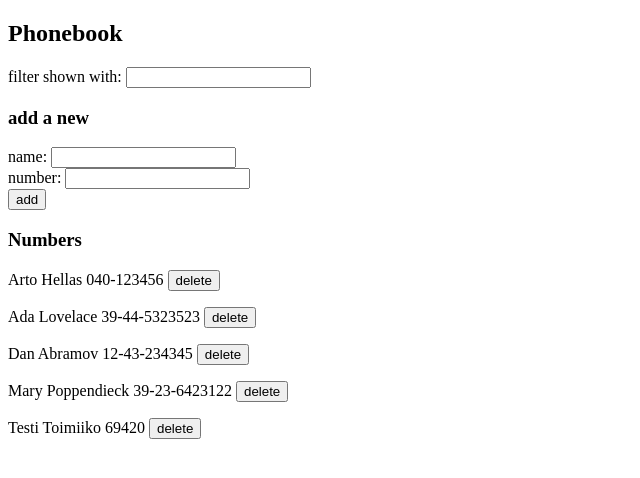
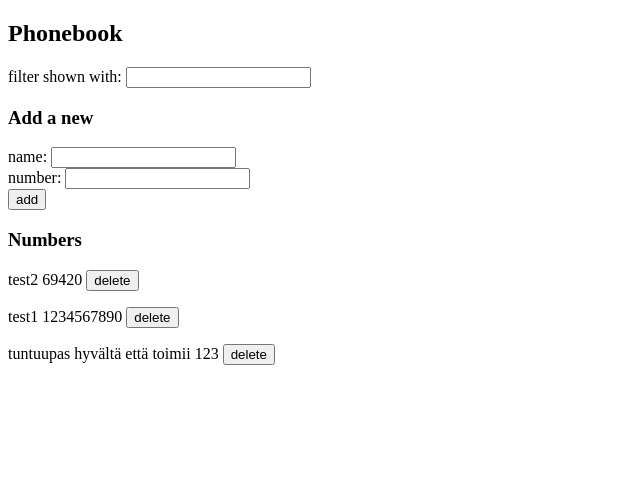
Before and after one commit to Seakorv/FullStackOpen, a React (Vite) app in the folder osa2/puhelinluettelo/: page / in a window 1280 px wide. Shown: the top 478 px of the page, without its empty margins (0-640 px from the left). Built offline with nearby package versions, Linux system fonts and the light colour scheme; data requests are answered from the project's data file.

Commit message:
2d tehty loppuun

```diff
--- a/osa2/puhelinluettelo/db.json
+++ b/osa2/puhelinluettelo/db.json
@@ -1,29 +1,19 @@
 {
   "persons": [
     {
-      "name": "Arto Hellas",
-      "number": "040-123456",
-      "id": "1"
+      "id": "a923",
+      "name": "test2",
+      "number": "69420"
     },
     {
-      "name": "Ada Lovelace",
-      "number": "39-44-5323523",
-      "id": "2"
+      "id": "2414",
+      "name": "test1",
+      "number": "1234567890"
     },
     {
-      "name": "Dan Abramov",
-      "number": "12-43-234345",
-      "id": "3"
-    },
-    {
-      "name": "Mary Poppendieck",
-      "number": "39-23-6423122",
-      "id": "4"
-    },
-    {
-      "id": "33e0",
-      "name": "Testi Toimiiko",
-      "number": "69420"
+      "id": "2509",
+      "name": "tuntuupas hyvältä että toimii",
+      "number": "123"
     }
   ]
 }
--- a/osa2/puhelinluettelo/src/App.jsx
+++ b/osa2/puhelinluettelo/src/App.jsx
@@ -22,11 +22,13 @@ const App = () => {
     const person = persons.find(n => n.id === id)
     console.log("delete painettu")
 
-    personService
-      .deleteMe(id , person)
-      .then(returnedPerson => {
-        setPersons(persons.map(person => person.id !== id ? person : returnedPerson))
-      })
+    if (window.confirm(`Delete ${person.name} ?`)) {
+      personService
+        .deleteMe(id)
+        .then(returnedPerson => {
+          setPersons(persons.map(person => person.id !== id ? person : returnedPerson))
+        })
+    }
   }
 
   const addPerson = (event) => {
@@ -39,7 +41,22 @@ const App = () => {
     console.log(`${personObject.name} is the name`)
 
     if (persons.map(person => person.name).includes(personObject.name)) {
-      alert(`${personObject.name} is already added to phonebook`)
+      if (window.confirm(`${personObject.name} is already added to phonebook, replace the old number with a new one?`)) {
+        const thisPerson = persons.find(p => p.name === personObject.name)
+        const changedPerson = {...thisPerson, number: newNumber}
+        personService
+          .update(thisPerson.id, changedPerson)
+          .then(returnedPerson => {
+            setPersons(persons.map(person => person.id !== thisPerson.id ? person : returnedPerson))
+            })
+          .catch(error => {
+            alert(
+              "Problems with editing number. Nothing will be changed."
+            )
+          })
+      }
+      setNewName('')
+      setNewNumber('')
       return
     }
 
@@ -74,7 +91,7 @@ const App = () => {
         handleFilterChange={handleFilterChange}
       />
 
-      <h3>add a new</h3>
+      <h3>Add a new</h3>
 
       <PersonForm
         addPerson={addPerson}
--- a/osa2/puhelinluettelo/src/components/Persons.jsx
+++ b/osa2/puhelinluettelo/src/components/Persons.jsx
@@ -7,7 +7,7 @@ const Persons = (props) => {
           {' '}
           {person.number}
           {' '}
-          <button onClick={props.deletePerson}>{'delete'}</button>
+          <button onClick={() => props.deletePerson(person.id)}>{'delete'}</button>
         </p>
         )
   )
--- a/osa2/puhelinluettelo/src/services/persons.js
+++ b/osa2/puhelinluettelo/src/services/persons.js
@@ -12,12 +12,13 @@ const create = newObject => {
 }
 
 const update = (id, newObject) => {
+  console.log("ID: " + id + newObject)
   const request = axios.put(`${baseUrl}/${id}`, newObject)
   return request.then(response => response.data)
 }
 
-const deleteMe = (id, oldObject) => {
-  const request = axios.delete(`${baseUrl}/${id}`, oldObject)
+const deleteMe = (id) => {
+  const request = axios.delete(`${baseUrl}/${id}`)
   return request.then(response => response.data)
 }
 
```
